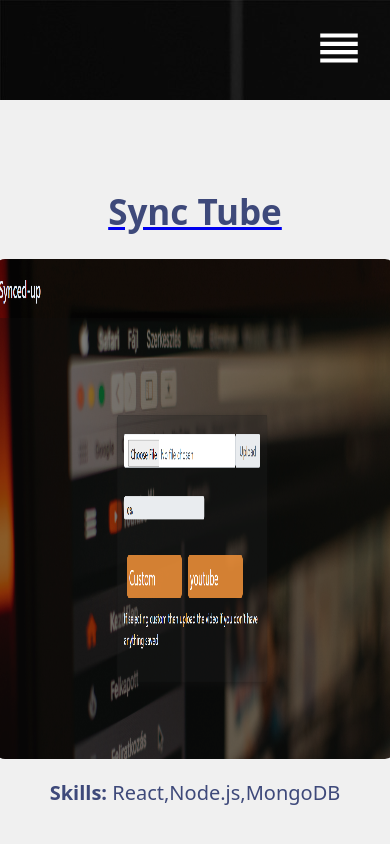
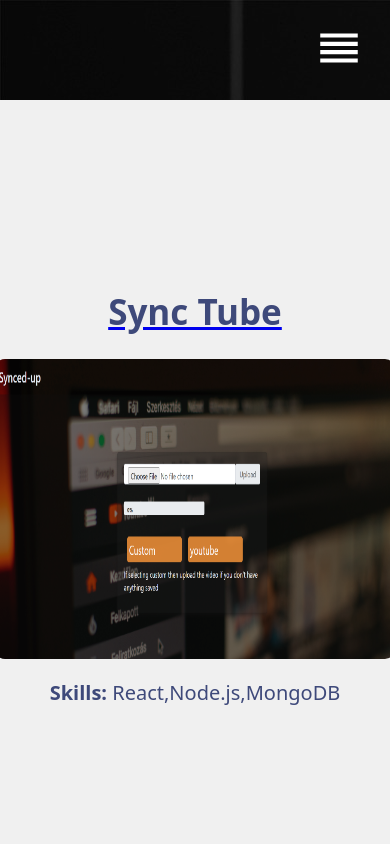
Before and after one commit to Sparsh1401/Portfolio-Website, a React (Create React App) app: page /project/1 in a window 390 px wide. Shown: the top 844 px of the page. Built offline with nearby package versions, Linux system fonts and the light colour scheme.

Commit message:
One more to go

```diff
--- a/src/App.css
+++ b/src/App.css
@@ -6,6 +6,7 @@
   font-family: system-ui, -apple-system, BlinkMacSystemFont, 'Segoe UI', Roboto, Oxygen, Ubuntu, Cantarell, 'Open Sans', 'Helvetica Neue', sans-serif;
   background-color: #f0f0f0;
   box-sizing: border-box;
+  scroll-behavior: smooth;
 }
 
 body {
--- a/src/styles/ProjectDisplay.css
+++ b/src/styles/ProjectDisplay.css
@@ -38,6 +38,7 @@
 @media only screen and (max-width: 800px) {
   .project img {
     width: 400px;
+    height: 300px;
   }
 
   .project p{
@@ -47,6 +48,7 @@
 @media only screen and (max-width: 350px) {
   .project img {
     width: 300px;
+    height: 200px;
   }
 
   .project p{
```
